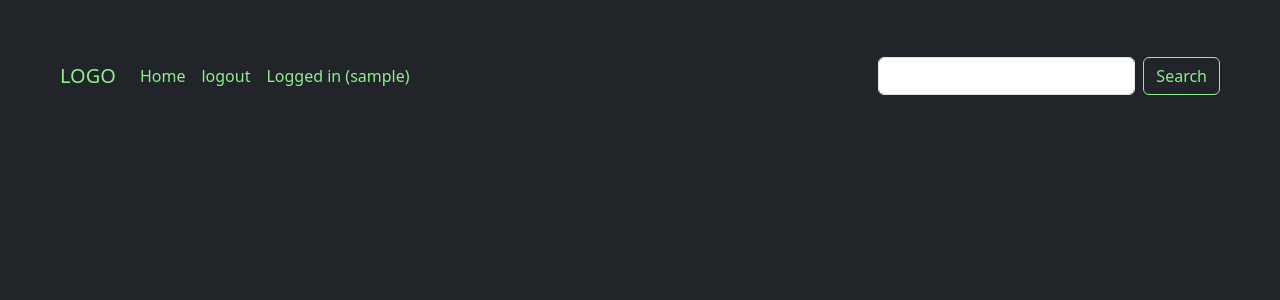
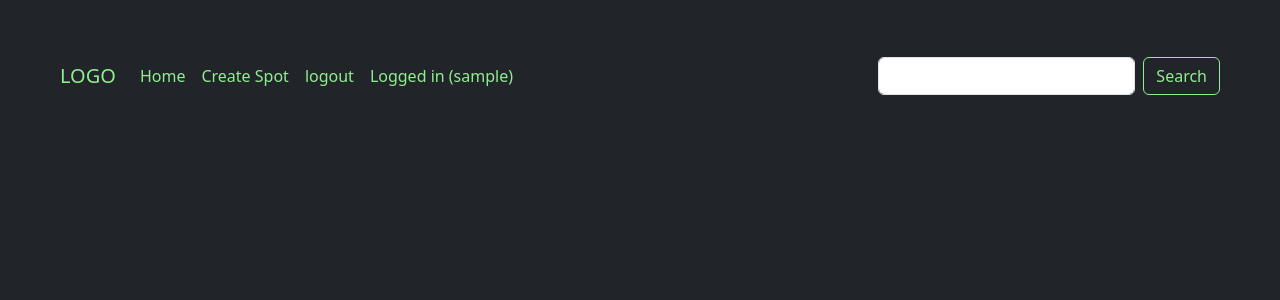
Before and after one commit to badgersky/we-know-spot, a Django app: page / in a window 1280 px wide. Shown: the top 300 px of the page. Run offline with Django 4.2, Linux system fonts and the light colour scheme; the visitor is signed in with stand-in values (Sample User, id 1); some libraries are stand-ins or nearby versions.

Commit message:
update nav bar

```diff
--- a/templates/partials/nav.html
+++ b/templates/partials/nav.html
@@ -12,9 +12,15 @@
                 </li>
                 {% if not user.is_authenticated %}
                     <li class="nav-item">
+                        <a class="nav-link text-green" href="{% url 'users:register' %}">Register</a>
+                    </li>
+                    <li class="nav-item">
                         <a class="nav-link text-green" href="{% url 'users:login' %}">Login</a>
                     </li>
                 {% else %}
+                    <li class="nav-item">
+                        <a class="nav-link text-green" href="{% url 'spots:create' %}">Create Spot</a>
+                    </li>
                     <li class="nav-item">
                         <a class="nav-link text-green" href="{% url 'users:logout' %}">logout</a>
                     </li>
```
